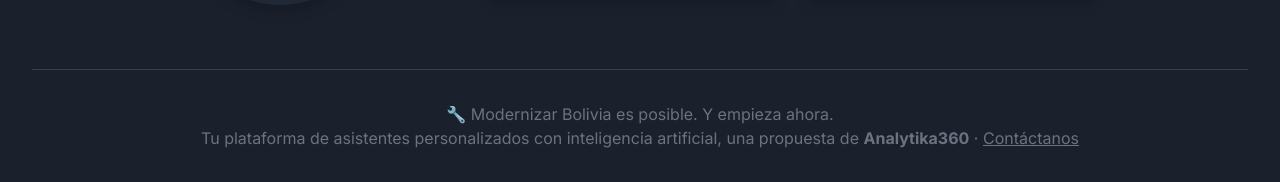
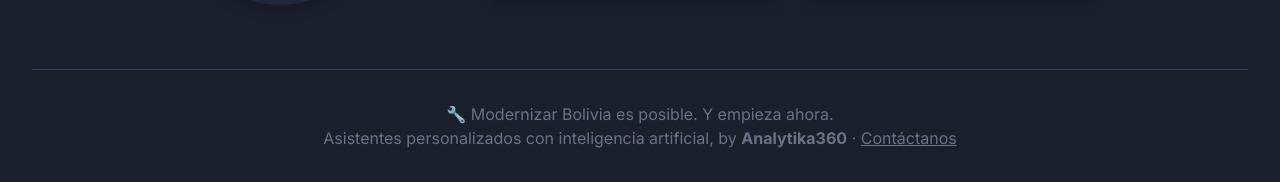
Before and after one commit to Analytika360/ConectaIA_SamuelBot, a plain HTML site: page index.html in a window 1280 px wide. Shown: the part 2195-2377 px from the top of the page. Drawn offline with nearby package versions, Linux system fonts and the light colour scheme.

Commit message:
Update index.html

```diff
--- a/index.html
+++ b/index.html
@@ -152,16 +152,17 @@
             </section>
         </main>
 
-       <footer class="text-center mt-16 pt-8 border-t border-gray-700">
+  <footer class="text-center mt-16 pt-8 border-t border-gray-700">
   <p class="text-gray-500">🔧 Modernizar Bolivia es posible. Y empieza ahora.</p>
   <p class="text-gray-500">
-    Tu plataforma de asistentes personalizados con inteligencia artificial,
-    una propuesta de <strong>Analytika360</strong> ·
-    <a href="/conectaia.html" class="underline hover:text-white transition duration-200">
+    Asistentes personalizados con inteligencia artificial, by <strong>Analytika360</strong> ·
+    <a href="https://wa.me/59172950499?text=Hola%2C%20quiero%20saber%20m%C3%A1s%20sobre%20los%20asistentes%20con%20IA%20como%20SamuBot."
+       class="underline hover:text-white transition duration-200">
       Contáctanos
     </a>
   </p>
 </footer>
+
 
 </footer>
 
```
